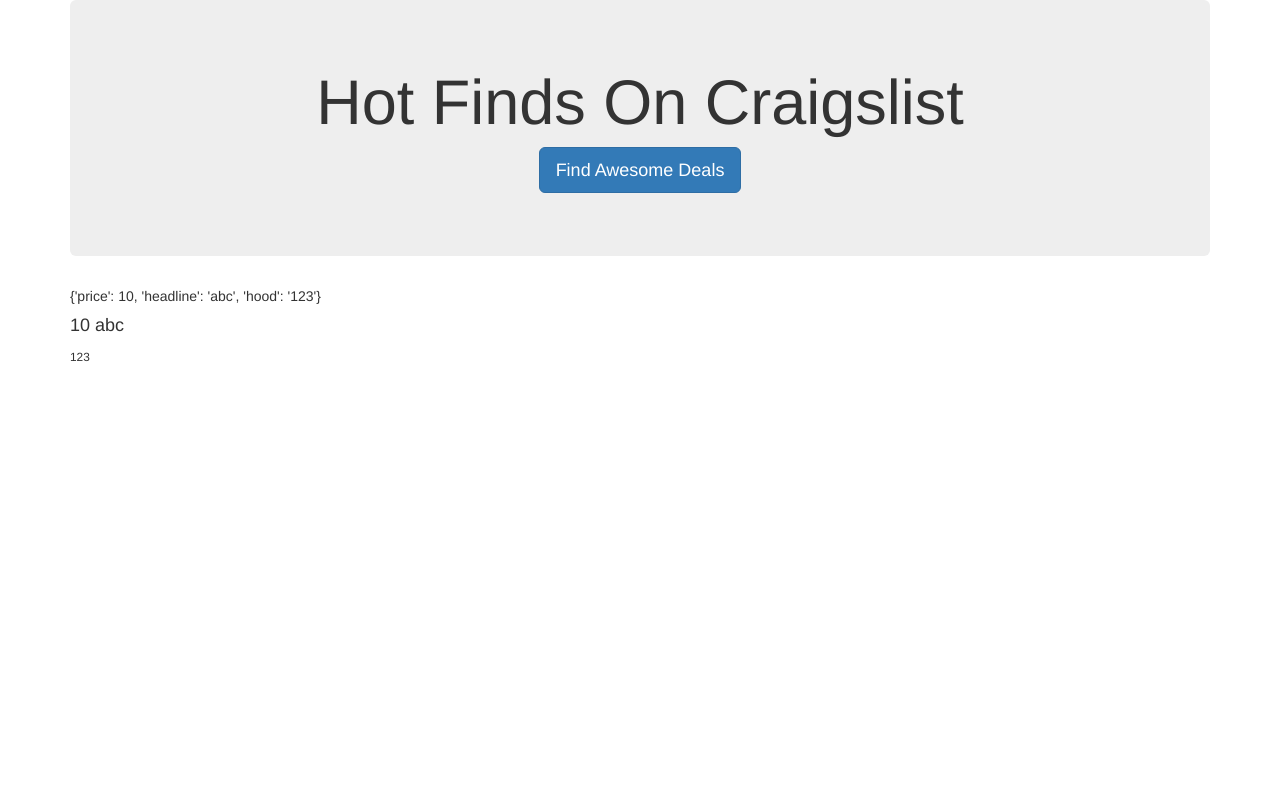
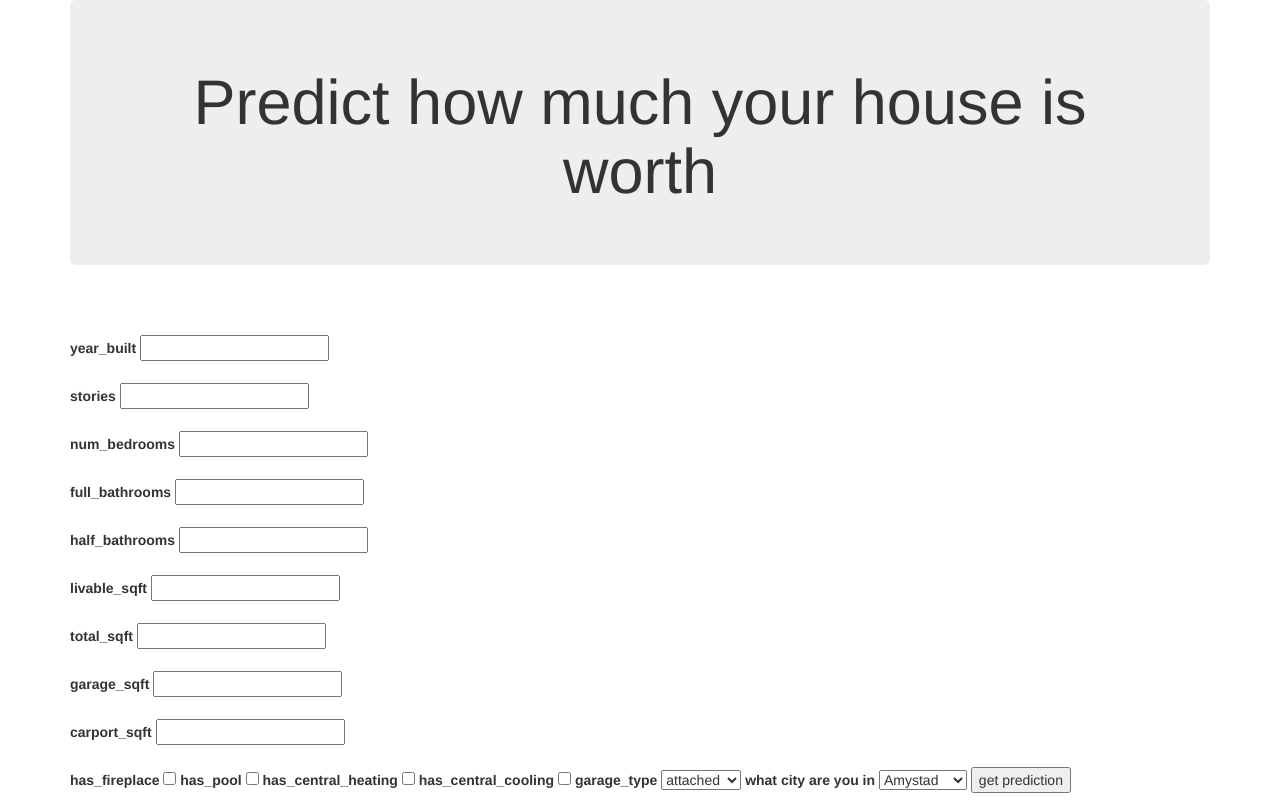
Before and after one commit to pavankat/flask-ml, a Flask app: page / in a window 1280 px wide. Run offline with Flask 2, Linux system fonts and the light colour scheme; parts of the project's set-up code (start-up, migrations or seed data) failed here and were passed over; some libraries are stand-ins or nearby versions.

Commit message:
form & model predict

```diff
--- a/app.py
+++ b/app.py
@@ -1,12 +1,12 @@
 from flask import Flask, render_template, jsonify, redirect, request
+
+from sklearn.externals import joblib
 
 app = Flask(__name__)
 
 @app.route("/", methods=['GET'])
 def index():
-    listings = {'price' : 10, 'headline' : 'abc', 'hood' : '123'}
-    return render_template("index.html", listings=listings)
-
+    return render_template("index.html")
 
 @app.route("/scrape", methods=['GET'])
 def scrape():
@@ -20,11 +20,117 @@
     return redirect("http://localhost:5000/", code=302)
 
 @app.route('/get-user-data', methods=['POST'])
-def login():
+def predict_stuff():
     if request.method == 'POST':
-        do_the_login()
-    else:
-        show_the_login_form()
+        model = joblib.load('trained_house_classifier_model.pkl')
+
+        year_built = int(request.form.get('year_built'))
+        stories = int(request.form.get('stories'))
+        num_bedrooms = int(request.form.get('num_bedrooms'))
+        full_bathrooms = int(request.form.get('full_bathrooms'))
+        half_bathrooms = int(request.form.get('half_bathrooms'))
+        livable_sqft = int(request.form.get('livable_sqft'))
+        total_sqft = int(request.form.get('total_sqft'))
+        garage_sqft = int(request.form.get('garage_sqft'))
+
+        carport_sqft = int(request.form.get('carport_sqft'))
+        has_fireplace = request.form.get('has_fireplace')
+
+        has_pool = request.form.get('has_pool')
+
+        has_central_heating = request.form.get('has_central_heating')
+
+        has_fireplace = request.form.get('has_fireplace')
+
+        garage_type = request.form.get('garage_type')
+
+        city = request.form.get('city')
+
+        house_to_value = [
+            # House features
+            year_built,   # year_built
+            stories,      # stories
+            num_bedrooms,      # num_bedrooms
+            full_bathrooms,      # full_bathrooms
+            half_bathrooms,      # half_bathrooms
+            livable_sqft,   # livable_sqft
+            total_sqft,   # total_sqft
+            garage_sqft,      # garage_sqft
+            carport_sqft,      # carport_sqft
+            has_fireplace,   # has_fireplace
+            has_pool,  # has_pool
+            has_central_heating,   # has_central_heating
+            has_central_cooling,   # has_central_cooling
+
+            # Garage type: Choose only one
+            1 if (garage_type == 'attached') else 0,      # attached
+            1 if (garage_type == 'detached') else 0,      # detached
+            1 if (garage_type == 'none') else 0,      # none
+
+            # City: Choose only one
+            1 if (garage_type == 'Amystad') else 0,      # Amystad
+            1 if (garage_type == 'Brownport') else 0,      # Brownport
+            1 if (garage_type == 'Chadstad') else 0,      # Chadstad
+            1 if (garage_type == 'Clarkberg') else 0,      # Clarkberg
+            1 if (garage_type == 'Coletown') else 0,      # Coletown
+            1 if (garage_type == 'Davidfort') else 0,      # Davidfort
+            1 if (garage_type == 'Davidtown') else 0,      # Davidtown
+            0,      # East Amychester
+            0,      # East Janiceville
+            0,      # East Justin
+            0,      # East Lucas
+            0,      # Fosterberg
+            0,      # Hallfort
+            0,      # Jeffreyhaven
+            0,      # Jenniferberg
+            0,      # Joshuafurt
+            0,      # Julieberg
+            0,      # Justinport
+            0,      # Lake Carolyn
+            0,      # Lake Christinaport
+            0,      # Lake Dariusborough
+            0,      # Lake Jack
+            0,      # Lake Jennifer
+            0,      # Leahview
+            0,      # Lewishaven
+            0,      # Martinezfort
+            0,      # Morrisport
+            0,      # New Michele
+            0,      # New Robinton
+            0,      # North Erinville
+            0,      # Port Adamtown
+            0,      # Port Andrealand
+            0,      # Port Daniel
+            0,      # Port Jonathanborough
+            0,      # Richardport
+            0,      # Rickytown
+            0,      # Scottberg
+            0,      # South Anthony
+            0,      # South Stevenfurt
+            0,      # Toddshire
+            0,      # Wendybury
+            0,      # West Ann
+            0,      # West Brittanyview
+            0,      # West Gerald
+            0,      # West Gregoryview
+            0,      # West Lydia
+            0       # West Terrence
+        ]
+
+        # scikit-learn assumes you want to predict the values for lots of houses at once, so it expects an array.
+        # We just want to look at a single house, so it will be the only item in our array.
+        homes_to_value = [
+            house_to_value
+        ]
+
+        # Run the model and make a prediction for each house in the homes_to_value array
+        predicted_home_values = model.predict(homes_to_value)
+
+        # Since we are only predicting the price of one house, just look at the first prediction returned
+        predicted_value = predicted_home_values[0]
+
+        return render_template("index.html", pred=predicted_value)
+
 
 if __name__ == "__main__":
     app.run(debug=True)
--- a/templates/index.html
+++ b/templates/index.html
@@ -5,26 +5,103 @@
   <meta charset="UTF-8">
   <meta name="viewport" content="width=device-width, initial-scale=1.0">
   <meta http-equiv="X-UA-Compatible" content="ie=edge">
-  <title>Hot Finds</title>
+  <title>Predict how much your house is worth</title>
   <link rel="stylesheet" href="https://maxcdn.bootstrapcdn.com/bootstrap/3.3.7/css/bootstrap.min.css">
 </head>
 
 <body>
   <div class="container">
 
+    {% if pred: %}
+         <p>Your house will probably be valued at: ${{pred}}</p>
+    {% endif %}
+
     <div class="jumbotron text-center">
-      <h1>Hot Finds On Craigslist</h1>
-      <p><a class="btn btn-primary btn-lg" href="/scrape" role="button">Find Awesome Deals</a></p>
+      <h1>Predict how much your house is worth</h1>
     </div>
 
-    <!-- Craigslist Listings -->
-    <div class="row" id="craiglist-listings">
-      <div class="col-md-12">
-      {{listings}}
-        <h4 class="heading">{{listings.price}} {{listings.headline}}</h4>
-        <small>{{listings.hood}}</small>
-      </div>
-    </div>
+    <br><br>
+
+    <form action="/get-user-data" method="POST">
+        <label for="year_built">year_built</label>
+        <input type="number" name="year_built" id="year_built">
+
+        <br><br>
+
+        <label for="stories">stories</label>
+        <input type="number" name="stories" id="stories">
+
+        <br><br>
+
+        <label for="num_bedrooms">num_bedrooms</label>
+        <input type="number" name="num_bedrooms" id="num_bedrooms">
+
+        <br><br>
+
+        <label for="full_bathrooms">full_bathrooms</label>
+        <input type="number" name="full_bathrooms" id="full_bathrooms">
+
+        <br><br>
+
+        <label for="half_bathrooms">half_bathrooms</label>
+        <input type="number" name="half_bathrooms" id="half_bathrooms">
+
+        <br><br>
+
+        <label for="livable_sqft">livable_sqft</label>
+        <input type="number" name="livable_sqft" id="livable_sqft">
+
+        <br><br>
+
+        <label for="total_sqft">total_sqft</label>
+        <input type="number" name="total_sqft" id="total_sqft">
+
+        <br><br>
+
+        <label for="garage_sqft">garage_sqft</label>
+        <input type="number" name="garage_sqft" id="garage_sqft">
+
+        <br><br>
+
+        <label for="carport_sqft">carport_sqft</label>
+        <input type="number" name="carport_sqft" id="carport_sqft">
+
+        <br><br>
+
+        <label for="has_fireplace">has_fireplace</label>
+        <input type="checkbox" name="has_fireplace" id="has_fireplace">
+
+
+        <label for="has_pool">has_pool</label>
+        <input type="checkbox" name="has_pool" id="has_pool">
+
+
+        <label for="has_central_heating">has_central_heating</label>
+        <input type="checkbox" name="has_central_heating" id="has_central_heating">
+
+        <label for="has_central_cooling">has_central_cooling</label>
+        <input type="checkbox" name="has_central_cooling" id="has_central_cooling">
+
+        <label for="garage_type">garage_type</label>
+        <select id="garage_type" name="garage_type">
+          <option value="attached">attached</option>
+          <option value="detached">detached</option>
+          <option value="none">none</option>
+        </select>
+
+        <label for="city">what city are you in</label>
+        <select id="city" name="city">
+          <option value="Amystad">Amystad</option>
+          <option value="Brownport">Brownport</option>
+          <option value="Chadstad">Chadstad</option>
+          <option value="Clarkberg">Clarkberg</option>
+          <option value="Coletown">Coletown</option>
+          <option value="Davidfort">Davidfort</option>
+          <option value="Davidtown">Davidtown</option>
+        </select>
+
+        <input type="submit" value="get prediction">
+    </form>
 
   </div>
 </body>
```
